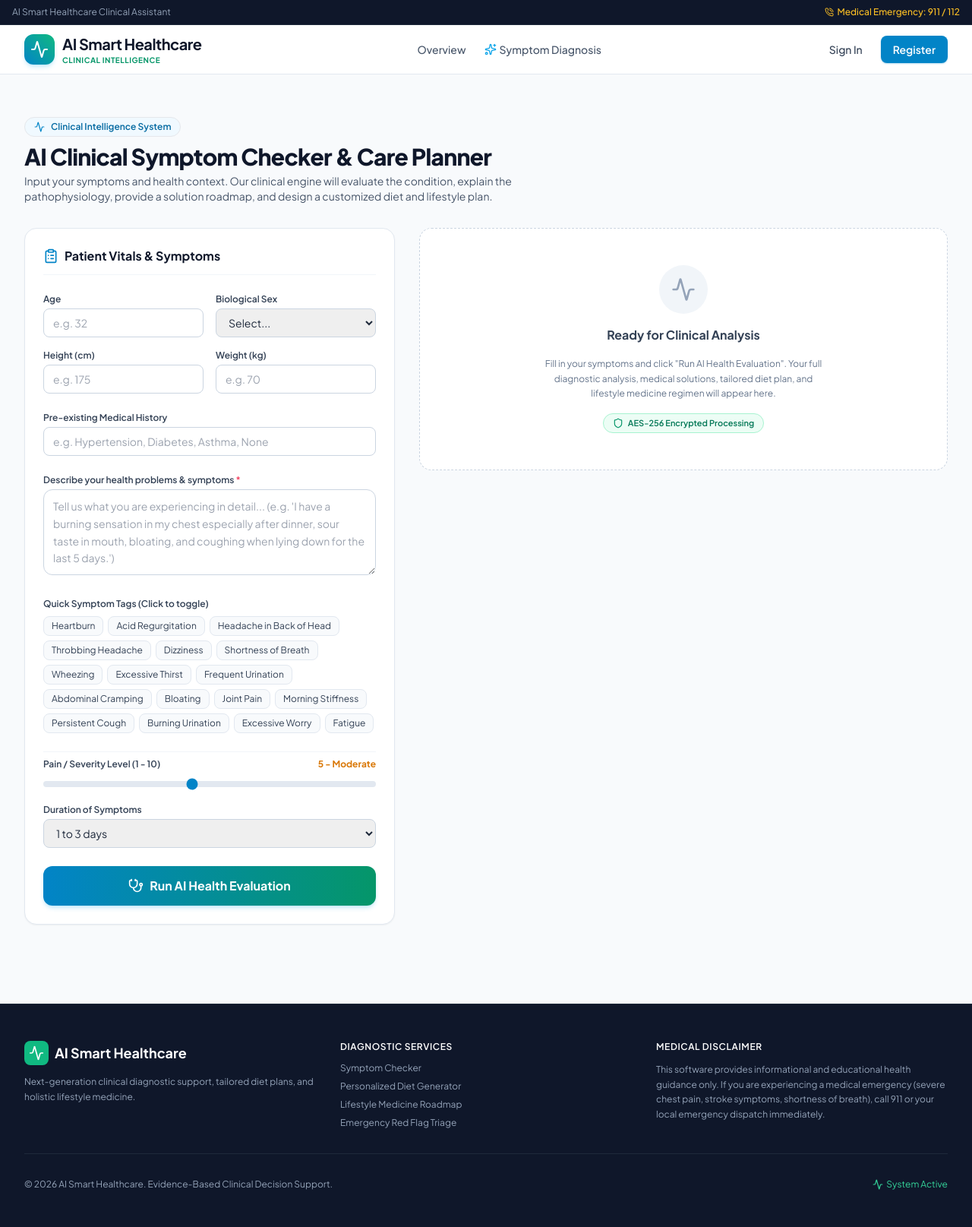
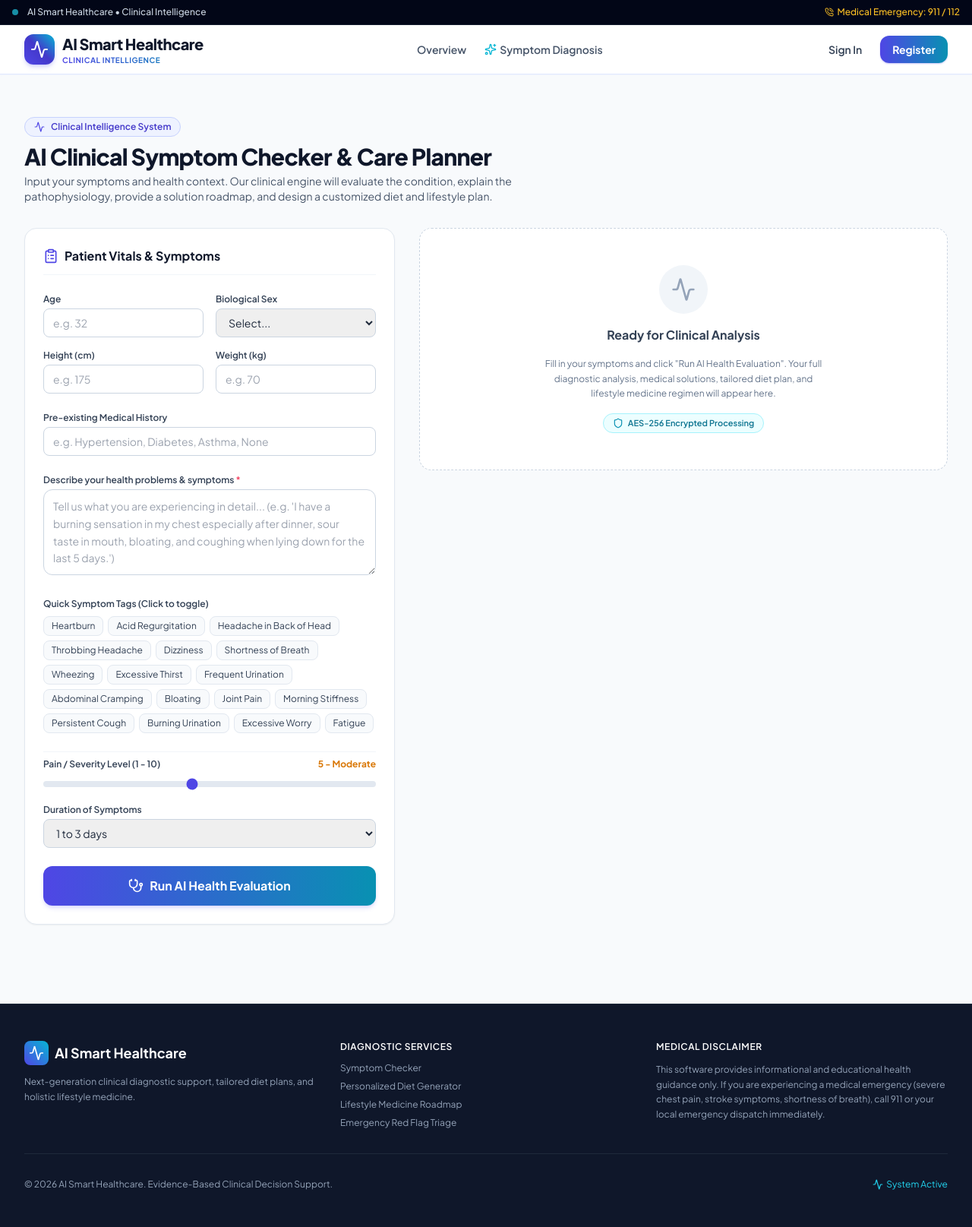
Before and after one commit to sbharath1332007/AI-smart-healthcare, a Flask app: page /analyze in a window 1280 px wide. Shown: the whole page at 76% size. Run offline with Flask 3, Linux system fonts and the light colour scheme; some libraries are stand-ins or nearby versions.

Commit message:
style: modernize UI with Royal Indigo and Electric Cyan palette

```diff
--- a/templates/analyze.html
+++ b/templates/analyze.html
@@ -126,7 +126,7 @@
 
             <!-- Submit Button -->
             <button type="button" id="analyzeBtn" onclick="runHealthAnalysis()"
-                    class="w-full py-3.5 px-4 rounded-xl font-bold text-white bg-gradient-to-r from-brand-600 to-emerald-600 hover:from-brand-700 hover:to-emerald-700 shadow-md shadow-brand-500/20 transition-all flex items-center justify-center space-x-2">
+                    class="w-full py-3.5 px-4 rounded-xl font-bold text-white bg-gradient-to-r from-brand-600 to-cyan-600 hover:from-brand-700 hover:to-cyan-700 shadow-md shadow-brand-500/20 transition-all flex items-center justify-center space-x-2">
                 <i data-lucide="stethoscope" class="w-5 h-5"></i>
                 <span id="btnText">Run AI Health Evaluation</span>
                 <div id="btnSpinner" class="hidden w-5 h-5 border-2 border-white border-t-transparent rounded-full animate-spin"></div>
@@ -144,8 +144,8 @@
                 <p class="text-xs max-w-sm mx-auto leading-relaxed">
                     Fill in your symptoms and click "Run AI Health Evaluation". Your full diagnostic analysis, medical solutions, tailored diet plan, and lifestyle medicine regimen will appear here.
                 </p>
-                <div class="inline-flex items-center space-x-1.5 text-[11px] font-semibold text-emerald-700 bg-emerald-50 px-3 py-1 rounded-full border border-emerald-200">
-                    <i data-lucide="shield" class="w-3.5 h-3.5 text-emerald-600"></i>
+                <div class="inline-flex items-center space-x-1.5 text-[11px] font-semibold text-cyan-700 bg-cyan-50 px-3 py-1 rounded-full border border-cyan-200">
+                    <i data-lucide="shield" class="w-3.5 h-3.5 text-cyan-600"></i>
                     <span>AES-256 Encrypted Processing</span>
                 </div>
             </div>
@@ -177,7 +177,7 @@
                             <span id="urgencyBadge" class="px-3 py-1 rounded-full text-xs font-bold bg-amber-100 text-amber-800">
                                 Routine
                             </span>
-                            <span id="confidenceBadge" class="px-3 py-1 rounded-full text-xs font-bold bg-emerald-100 text-emerald-800">
+                            <span id="confidenceBadge" class="px-3 py-1 rounded-full text-xs font-bold bg-cyan-100 text-cyan-800">
                                 95% Confidence
                             </span>
                         </div>
@@ -190,7 +190,7 @@
                             <span class="text-slate-700">Recommended Medical Specialist:</span>
                             <strong class="text-brand-900 font-bold" id="resultSpecialist">Physician</strong>
                         </div>
-                        <span class="text-[11px] text-emerald-700 font-semibold flex items-center">
+                        <span class="text-[11px] text-cyan-700 font-semibold flex items-center">
                             <i data-lucide="lock" class="w-3 h-3 mr-1"></i> Encrypted
                         </span>
                     </div>
@@ -220,7 +220,7 @@
                     <!-- Medical Solutions & Treatment Roadmap -->
                     <div>
                         <h4 class="text-xs font-bold text-slate-900 uppercase tracking-wider mb-2 flex items-center">
-                            <i data-lucide="check-circle-2" class="w-4 h-4 mr-1.5 text-emerald-600"></i>
+                            <i data-lucide="check-circle-2" class="w-4 h-4 mr-1.5 text-indigo-600"></i>
                             Actionable Solutions & Treatment Roadmap
                         </h4>
                         <ul id="resultSolutions" class="space-y-2 text-xs text-slate-700"></ul>
@@ -231,15 +231,15 @@
                 <div class="bg-white rounded-2xl shadow-sm border border-slate-200 p-6 space-y-5">
                     <div class="flex items-center justify-between border-b border-slate-100 pb-3">
                         <h3 class="text-base font-bold text-slate-900 flex items-center">
-                            <i data-lucide="utensils" class="w-5 h-5 mr-2 text-emerald-600"></i>
+                            <i data-lucide="utensils" class="w-5 h-5 mr-2 text-cyan-600"></i>
                             Tailored Clinical Diet & Nutrition Protocol
                         </h3>
-                        <span class="text-xs font-semibold text-emerald-700 bg-emerald-50 px-2.5 py-0.5 rounded-full border border-emerald-200">
+                        <span class="text-xs font-semibold text-cyan-700 bg-cyan-50 px-2.5 py-0.5 rounded-full border border-cyan-200">
                             Personalized
                         </span>
                     </div>
 
-                    <div class="p-3 rounded-xl bg-emerald-50/70 border border-emerald-200 text-xs text-emerald-950 font-medium">
+                    <div class="p-3 rounded-xl bg-cyan-50/70 border border-cyan-200 text-xs text-cyan-950 font-medium">
                         <strong class="block mb-0.5">Core Dietary Guideline:</strong>
                         <span id="dietGuideline"></span>
                     </div>
@@ -247,8 +247,8 @@
                     <div class="grid grid-cols-1 md:grid-cols-2 gap-4">
                         <!-- Foods to Eat -->
                         <div class="p-4 rounded-xl bg-slate-50 border border-slate-200 space-y-2">
-                            <h5 class="text-xs font-bold text-emerald-800 flex items-center">
-                                <i data-lucide="check" class="w-4 h-4 mr-1 text-emerald-600"></i> Recommended Healing Foods
+                            <h5 class="text-xs font-bold text-cyan-900 flex items-center">
+                                <i data-lucide="check" class="w-4 h-4 mr-1 text-cyan-600"></i> Recommended Healing Foods
                             </h5>
                             <ul id="dietFoodsEat" class="space-y-1.5 text-xs text-slate-700"></ul>
                         </div>
@@ -308,7 +308,7 @@
                         </div>
                         <div class="p-4 rounded-xl bg-slate-50 border border-slate-200 space-y-1.5">
                             <h5 class="font-bold text-slate-900 flex items-center">
-                                <i data-lucide="shield-check" class="w-4 h-4 mr-1.5 text-emerald-600"></i> Daily Habits & Triggers
+                                <i data-lucide="shield-check" class="w-4 h-4 mr-1.5 text-cyan-600"></i> Daily Habits & Triggers
                             </h5>
                             <p id="lifestyleHabits" class="text-slate-600 leading-relaxed"></p>
                         </div>
@@ -328,7 +328,7 @@
                     <p id="disclaimerText" class="leading-relaxed"></p>
                     <div class="flex flex-wrap justify-end items-center pt-2 border-t border-slate-200">
                         <div class="flex space-x-2">
-                            <button onclick="downloadCurrentAnalysisPDF()" class="px-3.5 py-1.5 bg-emerald-600 hover:bg-emerald-700 text-white rounded-lg text-xs font-bold transition-colors flex items-center shadow-sm">
+                            <button onclick="downloadCurrentAnalysisPDF()" class="px-3.5 py-1.5 bg-gradient-to-r from-brand-600 to-cyan-600 hover:from-brand-700 hover:to-cyan-700 text-white rounded-lg text-xs font-bold transition-all flex items-center shadow-sm">
                                 <i data-lucide="file-down" class="w-3.5 h-3.5 mr-1.5"></i> Download PDF Report
                             </button>
                             <button onclick="window.print()" class="px-3 py-1.5 bg-white border border-slate-300 rounded-lg text-slate-700 font-semibold hover:bg-slate-50 transition-colors flex items-center text-xs">
@@ -488,7 +488,7 @@
         } else if (prime.urgency === 'Urgent') {
             urgencyElem.className = 'px-3 py-1 rounded-full text-xs font-bold bg-amber-100 text-amber-800';
         } else {
-            urgencyElem.className = 'px-3 py-1 rounded-full text-xs font-bold bg-emerald-100 text-emerald-800';
+            urgencyElem.className = 'px-3 py-1 rounded-full text-xs font-bold bg-cyan-100 text-cyan-800';
         }
 
         // Explanation
@@ -509,7 +509,7 @@
         prime.solutions.forEach(sol => {
             const li = document.createElement('li');
             li.className = 'flex items-start space-x-2';
-            li.innerHTML = `<i data-lucide="chevron-right" class="w-4 h-4 text-emerald-600 flex-shrink-0 mt-0.5"></i><span>${sol}</span>`;
+            li.innerHTML = `<i data-lucide="chevron-right" class="w-4 h-4 text-indigo-600 flex-shrink-0 mt-0.5"></i><span>${sol}</span>`;
             solList.appendChild(li);
         });
 
@@ -522,7 +522,7 @@
         diet.foods_to_eat.forEach(f => {
             const li = document.createElement('li');
             li.className = 'flex items-start space-x-2';
-            li.innerHTML = `<i data-lucide="check-circle" class="w-3.5 h-3.5 text-emerald-600 flex-shrink-0 mt-0.5"></i><span>${f}</span>`;
+            li.innerHTML = `<i data-lucide="check-circle" class="w-3.5 h-3.5 text-cyan-600 flex-shrink-0 mt-0.5"></i><span>${f}</span>`;
             eatList.appendChild(li);
         });
 
--- a/templates/base.html
+++ b/templates/base.html
@@ -13,21 +13,23 @@
             theme: {
                 extend: {
                     colors: {
-                        medical: {
-                            50: '#f0fdf4',
-                            100: '#dcfce7',
-                            500: '#22c55e',
-                            600: '#16a34a',
-                            700: '#15803d',
-                            800: '#166534',
+                        brand: {
+                            50: '#eef2ff',
+                            100: '#e0e7ff',
+                            200: '#c7d2fe',
+                            500: '#6366f1',
+                            600: '#4f46e5',
+                            700: '#4338ca',
+                            800: '#3730a3',
+                            900: '#312e81',
                         },
-                        brand: {
-                            50: '#f0f9ff',
-                            100: '#e0f2fe',
-                            500: '#0ea5e9',
-                            600: '#0284c7',
-                            700: '#0369a1',
-                            900: '#0c4a6e',
+                        cyan: {
+                            50: '#ecfeff',
+                            100: '#cffafe',
+                            400: '#22d3ee',
+                            500: '#06b6d4',
+                            600: '#0891b2',
+                            700: '#0e7490',
                         }
                     }
                 }
@@ -38,17 +40,18 @@
         @import url('https://fonts.googleapis.com/css2?family=Plus+Jakarta+Sans:wght@300;400;500;600;700;800&display=swap');
         body { font-family: 'Plus Jakarta Sans', sans-serif; }
         .glass-panel {
-            background: rgba(255, 255, 255, 0.85);
+            background: rgba(255, 255, 255, 0.9);
             backdrop-filter: blur(12px);
-            border: 1px solid rgba(226, 232, 240, 0.8);
+            border: 1px solid rgba(224, 231, 255, 0.7);
         }
     </style>
 </head>
-<body class="flex flex-col min-h-screen text-slate-800 antialiased">
+<body class="flex flex-col min-h-screen text-slate-800 antialiased bg-slate-50">
     <!-- Top Emergency Helpline Banner -->
-    <div class="bg-slate-900 text-slate-300 px-4 py-2 text-xs flex justify-between items-center border-b border-slate-800">
+    <div class="bg-slate-950 text-slate-300 px-4 py-2 text-xs flex justify-between items-center border-b border-slate-900">
         <div class="flex items-center space-x-2">
-            <span class="text-slate-400">AI Smart Healthcare Clinical Assistant</span>
+            <span class="inline-block w-2 h-2 rounded-full bg-cyan-400 animate-pulse mr-1"></span>
+            <span class="text-slate-300 font-medium">AI Smart Healthcare &bull; Clinical Intelligence</span>
         </div>
         <div class="flex items-center space-x-4">
             <span class="text-amber-400 font-medium flex items-center">
@@ -58,29 +61,29 @@
     </div>
 
     <!-- Main Navigation Bar -->
-    <header class="sticky top-0 z-40 bg-white/95 backdrop-blur border-b border-slate-200">
+    <header class="sticky top-0 z-40 bg-white/95 backdrop-blur border-b border-indigo-100 shadow-sm shadow-indigo-100/30">
         <div class="max-w-7xl mx-auto px-4 sm:px-6 lg:px-8">
             <div class="flex justify-between h-16 items-center">
                 <div class="flex items-center space-x-3">
                     <a href="/" class="flex items-center space-x-2.5">
-                        <div class="w-10 h-10 rounded-xl bg-gradient-to-tr from-brand-600 to-emerald-500 flex items-center justify-center text-white shadow-md shadow-brand-500/20">
+                        <div class="w-10 h-10 rounded-xl bg-gradient-to-tr from-indigo-600 via-indigo-700 to-cyan-500 flex items-center justify-center text-white shadow-md shadow-indigo-500/25">
                             <i data-lucide="activity" class="w-6 h-6"></i>
                         </div>
                         <div>
-                            <span class="text-xl font-bold tracking-tight text-slate-900">AI Smart Healthcare</span>
-                            <span class="block text-[10px] uppercase font-bold tracking-wider text-emerald-600">Clinical Intelligence</span>
+                            <span class="text-xl font-extrabold tracking-tight text-slate-900">AI Smart Healthcare</span>
+                            <span class="block text-[10px] uppercase font-bold tracking-wider bg-gradient-to-r from-indigo-600 to-cyan-600 bg-clip-text text-transparent">Clinical Intelligence</span>
                         </div>
                     </a>
                 </div>
 
-                <nav class="hidden md:flex items-center space-x-6 text-sm font-medium">
-                    <a href="/" class="text-slate-600 hover:text-brand-600 transition-colors">Overview</a>
-                    <a href="/analyze" class="text-slate-600 hover:text-brand-600 transition-colors flex items-center">
-                        <i data-lucide="sparkles" class="w-4 h-4 mr-1 text-brand-500"></i> Symptom Diagnosis
+                <nav class="hidden md:flex items-center space-x-6 text-sm font-semibold">
+                    <a href="/" class="text-slate-600 hover:text-indigo-600 transition-colors">Overview</a>
+                    <a href="/analyze" class="text-slate-600 hover:text-indigo-600 transition-colors flex items-center">
+                        <i data-lucide="sparkles" class="w-4 h-4 mr-1 text-cyan-500"></i> Symptom Diagnosis
                     </a>
                     {% if current_user %}
-                    <a href="/dashboard" class="text-slate-600 hover:text-brand-600 transition-colors flex items-center">
-                        <i data-lucide="folder" class="w-4 h-4 mr-1 text-emerald-600"></i> Health Records
+                    <a href="/dashboard" class="text-slate-600 hover:text-indigo-600 transition-colors flex items-center">
+                        <i data-lucide="folder" class="w-4 h-4 mr-1 text-indigo-600"></i> Health Records
                     </a>
                     {% endif %}
                 </nav>
@@ -89,10 +92,10 @@
                     {% if current_user %}
                     <div class="flex items-center space-x-3">
                         <div class="hidden sm:block text-right">
-                            <span class="block text-xs font-semibold text-slate-900">{{ user_full_name or current_user }}</span>
-                            <span class="block text-[10px] text-emerald-600 font-medium">Active Session</span>
+                            <span class="block text-xs font-bold text-slate-900">{{ user_full_name or current_user }}</span>
+                            <span class="block text-[10px] text-cyan-600 font-bold">Active Session</span>
                         </div>
-                        <a href="/dashboard" class="p-2 text-slate-600 hover:text-brand-600 bg-slate-100 rounded-lg">
+                        <a href="/dashboard" class="p-2 text-indigo-700 hover:text-indigo-900 bg-indigo-50 hover:bg-indigo-100 rounded-xl transition-colors">
                             <i data-lucide="user" class="w-5 h-5"></i>
                         </a>
                         <a href="/auth/logout" class="px-3 py-1.5 text-xs font-semibold text-rose-600 hover:bg-rose-50 rounded-lg border border-rose-200 transition-colors">
@@ -101,10 +104,10 @@
                     </div>
                     {% else %}
                     <div class="flex items-center space-x-2">
-                        <a href="/auth/login" class="px-4 py-2 text-sm font-medium text-slate-700 hover:text-slate-900 hover:bg-slate-100 rounded-lg transition-colors">
+                        <a href="/auth/login" class="px-4 py-2 text-sm font-semibold text-slate-700 hover:text-indigo-600 hover:bg-indigo-50/50 rounded-lg transition-colors">
                             Sign In
                         </a>
-                        <a href="/auth/register" class="px-4 py-2 text-sm font-semibold text-white bg-brand-600 hover:bg-brand-700 rounded-lg shadow-sm shadow-brand-600/30 transition-all flex items-center">
+                        <a href="/auth/register" class="px-4 py-2 text-sm font-bold text-white bg-gradient-to-r from-indigo-600 to-cyan-600 hover:from-indigo-700 hover:to-cyan-700 rounded-xl shadow-sm shadow-indigo-600/30 transition-all flex items-center">
                             Register
                         </a>
                     </div>
@@ -144,7 +147,7 @@
             <div class="grid grid-cols-1 md:grid-cols-3 gap-8 mb-8">
                 <div class="space-y-3">
                     <div class="flex items-center space-x-2">
-                        <div class="w-8 h-8 rounded-lg bg-emerald-500 flex items-center justify-center text-white">
+                        <div class="w-8 h-8 rounded-lg bg-gradient-to-tr from-indigo-600 to-cyan-500 flex items-center justify-center text-white">
                             <i data-lucide="activity" class="w-5 h-5"></i>
                         </div>
                         <span class="text-white font-bold text-lg">AI Smart Healthcare</span>
@@ -172,7 +175,7 @@
             <div class="pt-8 border-t border-slate-800 flex flex-col sm:flex-row justify-between items-center text-xs text-slate-400">
                 <p>&copy; 2026 AI Smart Healthcare. Evidence-Based Clinical Decision Support.</p>
                 <div class="flex items-center space-x-4 mt-4 sm:mt-0">
-                    <span class="flex items-center text-emerald-400"><i data-lucide="activity" class="w-3.5 h-3.5 mr-1"></i> System Active</span>
+                    <span class="flex items-center text-cyan-400"><i data-lucide="activity" class="w-3.5 h-3.5 mr-1"></i> System Active</span>
                 </div>
             </div>
         </div>
--- a/templates/login.html
+++ b/templates/login.html
@@ -6,7 +6,7 @@
 <div class="min-h-[calc(100vh-16rem)] flex items-center justify-center py-12 px-4 sm:px-6 lg:px-8">
     <div class="max-w-md w-full bg-white rounded-2xl shadow-xl shadow-slate-200/50 border border-slate-200 p-8 space-y-6">
         <div class="text-center space-y-2">
-            <div class="w-12 h-12 rounded-xl bg-gradient-to-tr from-brand-600 to-emerald-500 text-white mx-auto flex items-center justify-center shadow-md shadow-brand-500/20">
+            <div class="w-12 h-12 rounded-xl bg-gradient-to-tr from-brand-600 to-cyan-500 text-white mx-auto flex items-center justify-center shadow-md shadow-brand-500/20">
                 <i data-lucide="user" class="w-6 h-6"></i>
             </div>
             <h2 class="text-2xl font-extrabold text-slate-900 tracking-tight">Patient Portal Login</h2>
@@ -27,7 +27,7 @@
             </div>
 
             <button type="submit"
-                    class="w-full py-3 px-4 rounded-xl font-bold text-white bg-brand-600 hover:bg-brand-700 shadow-md shadow-brand-600/20 transition-all flex items-center justify-center">
+                    class="w-full py-3 px-4 rounded-xl font-bold text-white bg-gradient-to-r from-brand-600 to-cyan-600 hover:from-brand-700 hover:to-cyan-700 shadow-md shadow-brand-600/20 transition-all flex items-center justify-center">
                 <i data-lucide="log-in" class="w-4 h-4 mr-2"></i> Sign In
             </button>
         </form>
--- a/templates/register.html
+++ b/templates/register.html
@@ -6,7 +6,7 @@
 <div class="min-h-[calc(100vh-16rem)] flex items-center justify-center py-12 px-4 sm:px-6 lg:px-8">
     <div class="max-w-md w-full bg-white rounded-2xl shadow-xl shadow-slate-200/50 border border-slate-200 p-8 space-y-6">
         <div class="text-center space-y-2">
-            <div class="w-12 h-12 rounded-xl bg-gradient-to-tr from-brand-600 to-emerald-500 text-white mx-auto flex items-center justify-center shadow-md shadow-brand-500/20">
+            <div class="w-12 h-12 rounded-xl bg-gradient-to-tr from-brand-600 to-cyan-500 text-white mx-auto flex items-center justify-center shadow-md shadow-brand-500/20">
                 <i data-lucide="user-plus" class="w-6 h-6"></i>
             </div>
             <h2 class="text-2xl font-extrabold text-slate-900 tracking-tight">Create Your Account</h2>
@@ -60,7 +60,7 @@
             </div>
 
             <button type="submit"
-                    class="w-full py-3 px-4 rounded-xl font-bold text-white bg-brand-600 hover:bg-brand-700 shadow-md shadow-brand-600/20 transition-all flex items-center justify-center">
+                    class="w-full py-3 px-4 rounded-xl font-bold text-white bg-gradient-to-r from-brand-600 to-cyan-600 hover:from-brand-700 hover:to-cyan-700 shadow-md shadow-brand-600/20 transition-all flex items-center justify-center">
                 <i data-lucide="user-plus" class="w-4 h-4 mr-2"></i> Create Account
             </button>
         </form>
```
Also changed, not shown: templates/dashboard.html (+18 -18 lines), templates/index.html (+15 -15 lines), templates/medical_dossier.html (+8 -8 lines), templates/medical_report.html (+16 -16 lines).
